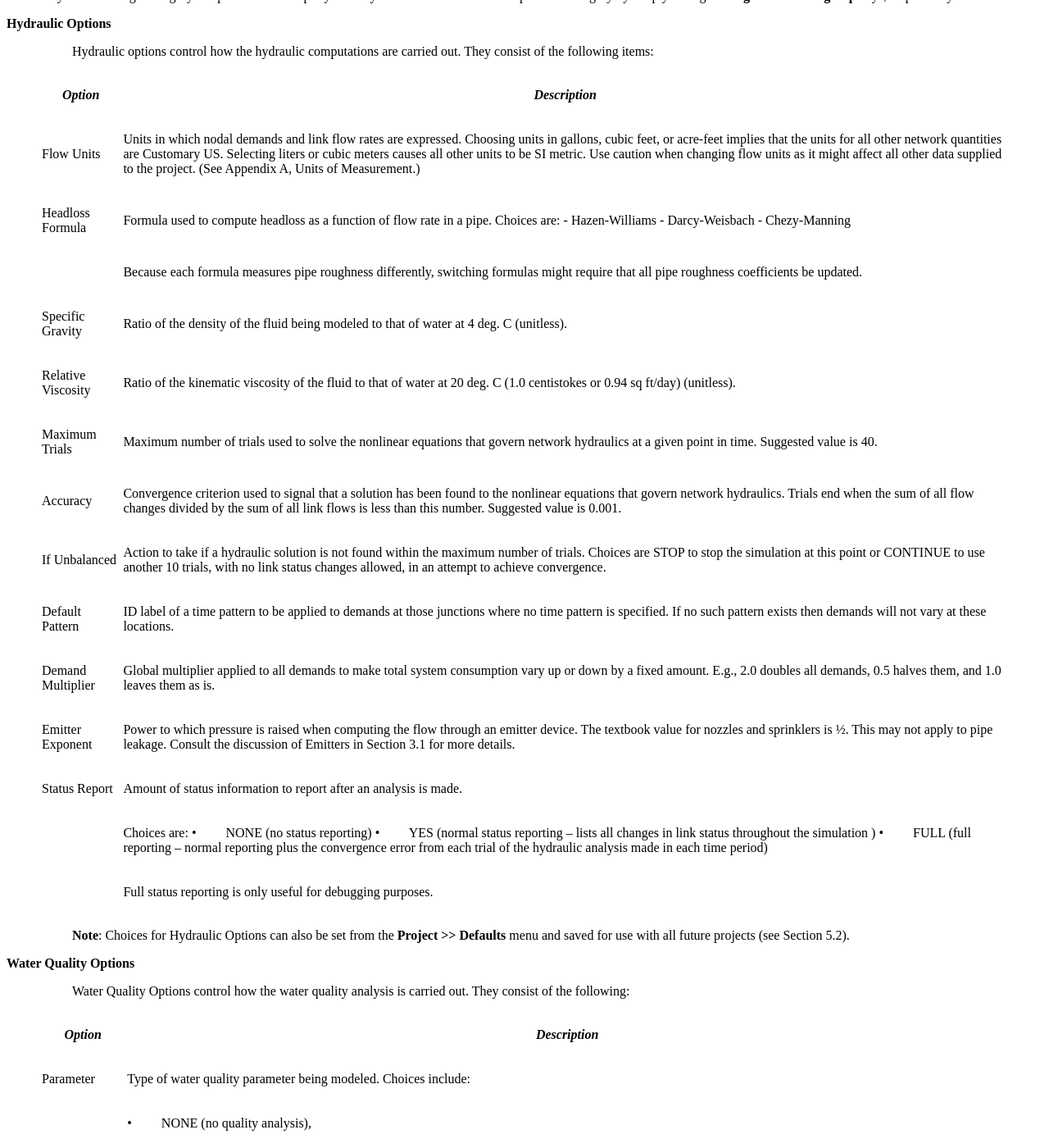
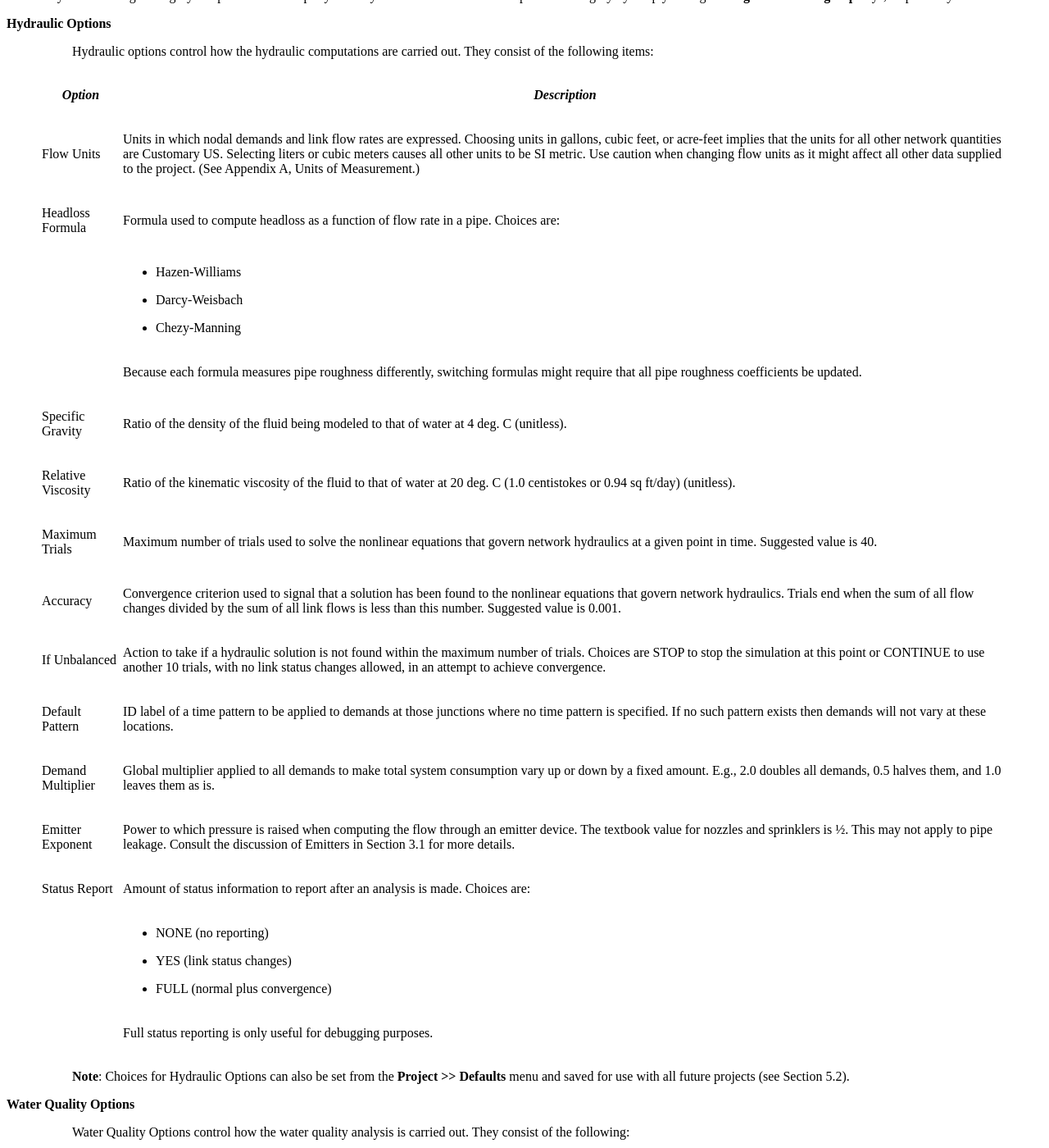
Before and after one commit to USEPA/epanet-manual, a Sphinx documentation site: the page built from docs/8_analyzing_network.rst, in a window 1280 px wide and 1400 px high, scrolled down 988 px. Shown: the whole window at 82% size. Built offline with Sphinx 7.4.7 and the Read the Docs theme 2.0.0, drawn with Linux system fonts in a browser that asks for light colours.

Commit message:
Update 8_analyzing_network.rst
Formatting bulleted list in table cell

```diff
--- a/docs/8_analyzing_network.rst
+++ b/docs/8_analyzing_network.rst
@@ -68,11 +68,11 @@ Setting Analysis Options
   +-----------------------------------+-----------------------------------+
   | Headloss Formula                  | Formula used to compute headloss  |
   |                                   | as a function of flow rate in a   |
-  |                                   | pipe.                             |
-  |                                   | Choices are:                      |
-  |                                   | - Hazen-Williams                  |
-  |                                   | - Darcy-Weisbach                  |
-  |                                   | - Chezy-Manning                   |
+  |                                   | pipe. Choices are:                |
+  +-----------------------------------+-----------------------------------+
+  |                                   | - Hazen-Williams                  |
+  |                                   | - Darcy-Weisbach                  |
+  |                                   | - Chezy-Manning                   |
   +-----------------------------------+-----------------------------------+
   |                                   | Because each formula measures     |
   |                                   | pipe roughness differently,       |
@@ -139,19 +139,11 @@ Setting Analysis Options
   +-----------------------------------+-----------------------------------+
   | Status Report                     | Amount of status information to   |
   |                                   | report after an analysis is made. |
+  |                                   | Choices are:                      |
   +-----------------------------------+-----------------------------------+
-  |                                   | Choices are:                      |
-  |                                   | •         NONE (no status         |
-  |                                   | reporting)                        |
-  |                                   | •         YES (normal status      |
-  |                                   | reporting – lists all changes in  |
-  |                                   | link status throughout the        |
-  |                                   | simulation )                      |
-  |                                   | •         FULL (full reporting –  |
-  |                                   | normal reporting plus the         |
-  |                                   | convergence error from each trial |
-  |                                   | of the hydraulic analysis made in |
-  |                                   | each time period)                 |
+  |                                   | - NONE (no reporting)             |
+  |                                   | - YES  (link status changes)      |
+  |                                   | - FULL (normal plus convergence)  |
   +-----------------------------------+-----------------------------------+
   |                                   | Full status reporting is only     |
   |                                   | useful for debugging purposes.    |
@@ -159,6 +151,7 @@ Setting Analysis Options
 
    **Note**: Choices for Hydraulic Options can also be set from the
    **Project >> Defaults** menu and saved for use with all future projects (see Section 5.2).
+
 
 
 **Water Quality Options**
```
